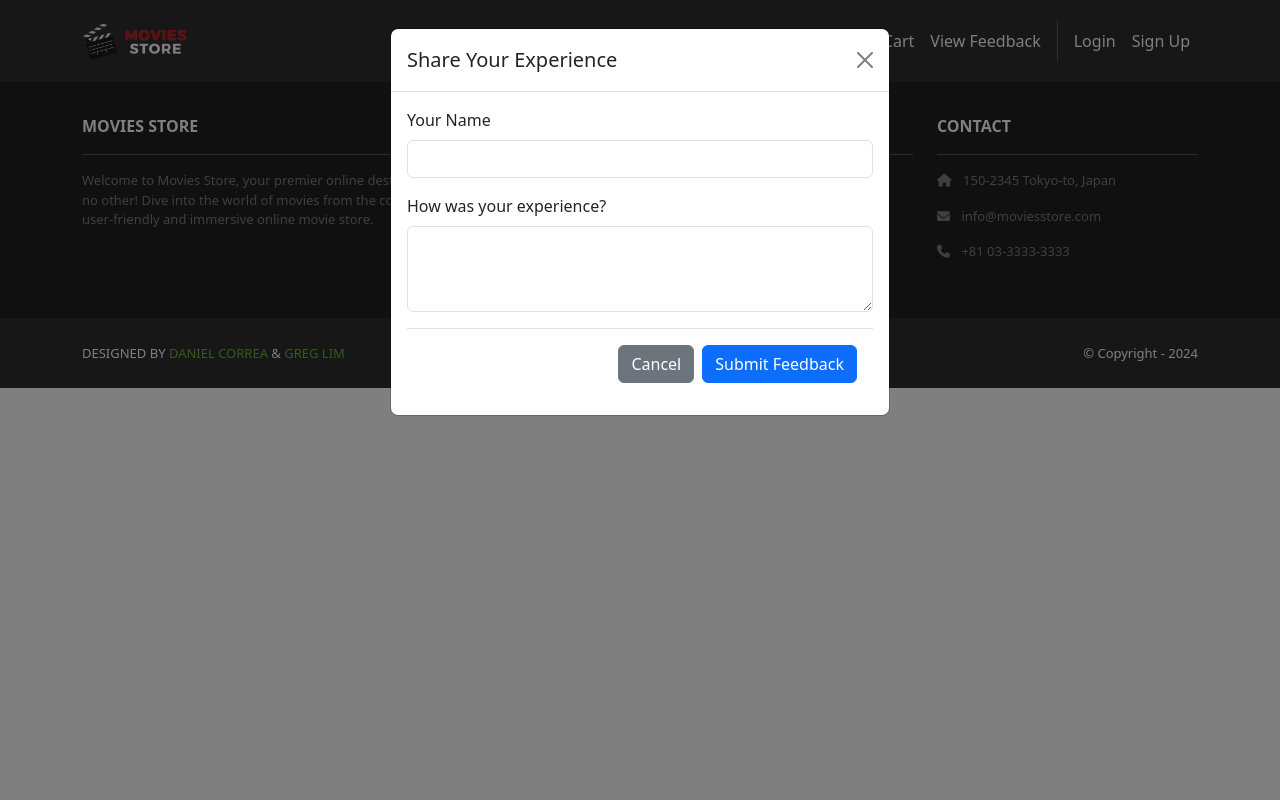
After one commit to rohanprofessional-1/moviesstore, a Django app: template cart/templates/cart/feedback_modal.html in a window 1280 px wide. The commit adds this page. Run offline with Django 5.2, Linux system fonts and the light colour scheme; the template is opened without the code that fills it: most values are stand-ins (such as "Sample title", 1, 10 or a date in 2020); some libraries are stand-ins or nearby versions.

Commit message:
Working main

```diff
--- /dev/null
+++ b/cart/templates/cart/feedback_modal.html
@@ -0,0 +1,37 @@
+{% extends 'base.html' %}
+{% block content %}
+<!-- Feedback Modal -->
+<div class="modal fade" id="feedbackModal" tabindex="-1" aria-labelledby="feedbackModalLabel" aria-hidden="true">
+  <div class="modal-dialog">
+    <div class="modal-content">
+      <div class="modal-header">
+        <h5 class="modal-title" id="feedbackModalLabel">Share Your Experience</h5>
+        <button type="button" class="btn-close" data-bs-dismiss="modal" aria-label="Close" onclick="window.location.href='{% url 'cart.purchase_complete' order_id=template_data.order_id %}'"></button>
+      </div>
+      <div class="modal-body">
+        <form method="POST" action="{% url 'cart.submit_feedback' order_id=template_data.order_id %}">
+          {% csrf_token %}
+          <div class="mb-3">
+            <label for="userName" class="form-label">Your Name</label>
+            <input type="text" class="form-control" id="userName" name="userName" required>
+          </div>
+          <div class="mb-3">
+            <label for="userExperience" class="form-label">How was your experience?</label>
+            <textarea class="form-control" id="userExperience" name="userExperience" rows="3" required></textarea>
+          </div>
+          <div class="modal-footer">
+            <button type="button" class="btn btn-secondary" data-bs-dismiss="modal" onclick="window.location.href='{% url 'cart.purchase_complete' order_id=template_data.order_id %}'">Cancel</button>
+            <button type="submit" class="btn btn-primary">Submit Feedback</button>
+          </div>
+        </form>
+      </div>
+    </div>
+  </div>
+</div>
+<script>
+  document.addEventListener('DOMContentLoaded', function() {
+    var myModal = new bootstrap.Modal(document.getElementById('feedbackModal'));
+    myModal.show();
+  });
+</script>
+{% endblock content %}
--- a/cart/urls.py
+++ b/cart/urls.py
@@ -5,4 +5,8 @@ urlpatterns = [
     path('<int:id>/add/', views.add, name='cart.add'),
     path('clear/', views.clear, name='cart.clear'),
     path('purchase/', views.purchase, name='cart.purchase'),
+    path('feedback-prompt/<int:order_id>/', views.feedback_prompt, name='cart.feedback_prompt'),
+    path('submit-feedback/<int:order_id>/', views.submit_feedback, name='cart.submit_feedback'),
+    path('purchase-complete/<int:order_id>/', views.purchase_complete, name='cart.purchase_complete'),
+    path('feedback/view/', views.view_feedback, name='cart.view_feedback'),
 ]
--- a/moviesstore/templates/base.html
+++ b/moviesstore/templates/base.html
@@ -27,6 +27,7 @@
             <a class="nav-link" href="{% url 'home.about' %}">About</a>
             <a class="nav-link" href="{% url 'movies.index' %}">Movies</a>
             <a class="nav-link" href="{% url 'cart.index' %}">Cart</a>
+            <a class="nav-link" href="{% url 'cart.view_feedback' %}">View Feedback</a>
             <div class="vr bg-white mx-2 d-none d-lg-block"></div>
             {% if user.is_authenticated %}
             <a class="nav-link" href="{% url 'accounts.orders' %}">Orders</a>
```
Also changed, not shown: cart/models.py (+13 -4 lines), cart/templates/cart/view_feedback.html (added, +27 -0 lines), cart/views.py (+38 -5 lines), cart/migrations/0003_userfeedback.py (added), db.sqlite3.
